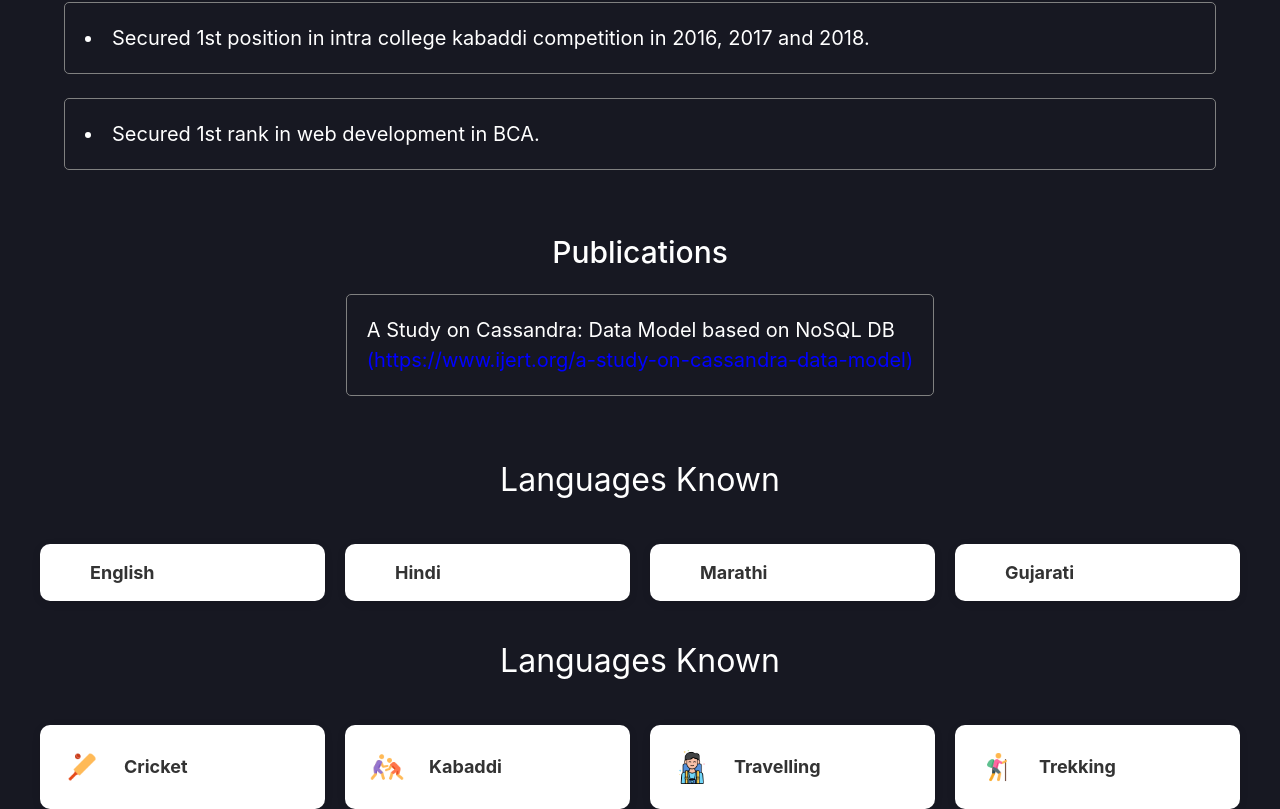
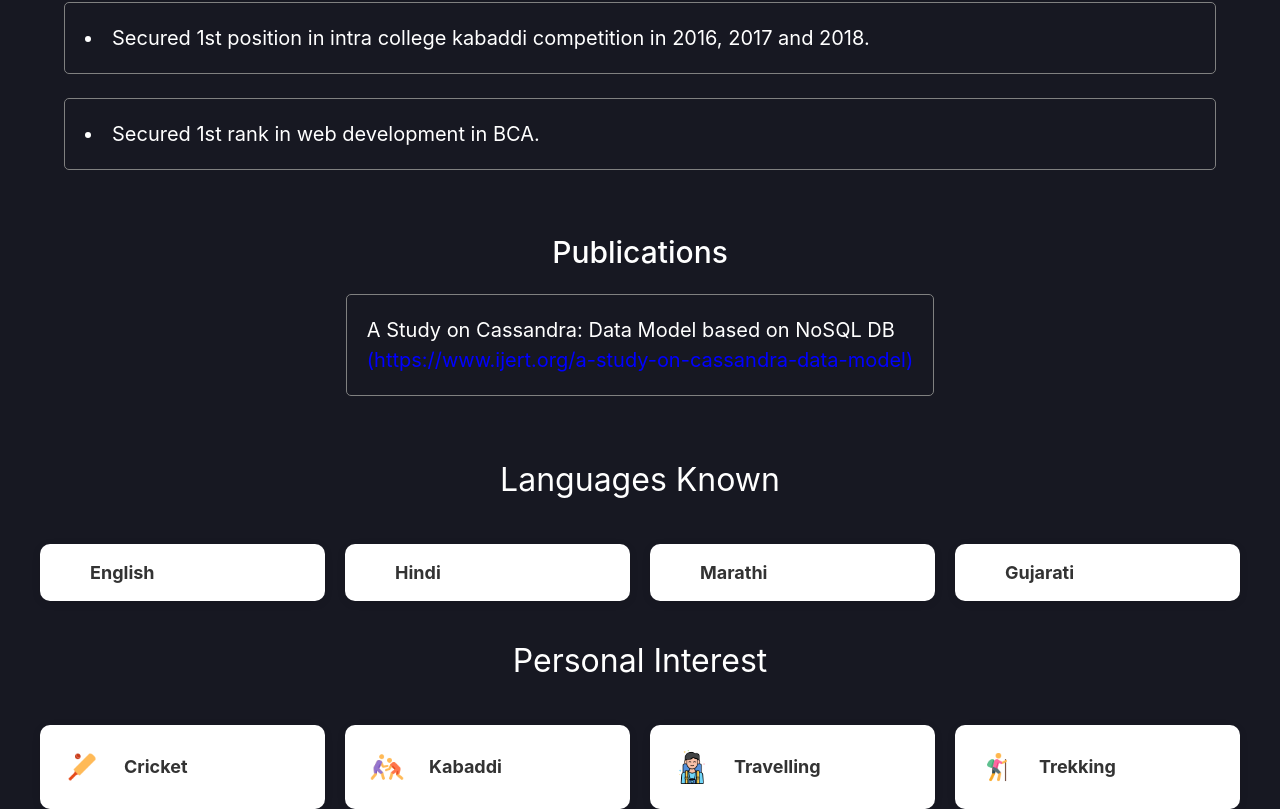
Before and after one commit to JigneshMahadik/portfolio, a React (Create React App) app: page / in a window 1280 px wide. Shown: the part 3815-4624 px from the top of the page. Built offline with nearby package versions, Linux system fonts and the light colour scheme.

Commit message:
chnaged title

```diff
--- a/src/Components/Interest.jsx
+++ b/src/Components/Interest.jsx
@@ -8,7 +8,7 @@ export function Interest(){
     return(
         <div>
             <div className="activity-flex">
-                <h1 className="mt-9">Languages Known</h1>
+                <h1 className="mt-9">Personal Interest</h1>
                 <div className="activity-item">
                     <div className="icon-container">
                     <img src={crick} alt="Developing" className="icon" />
```
